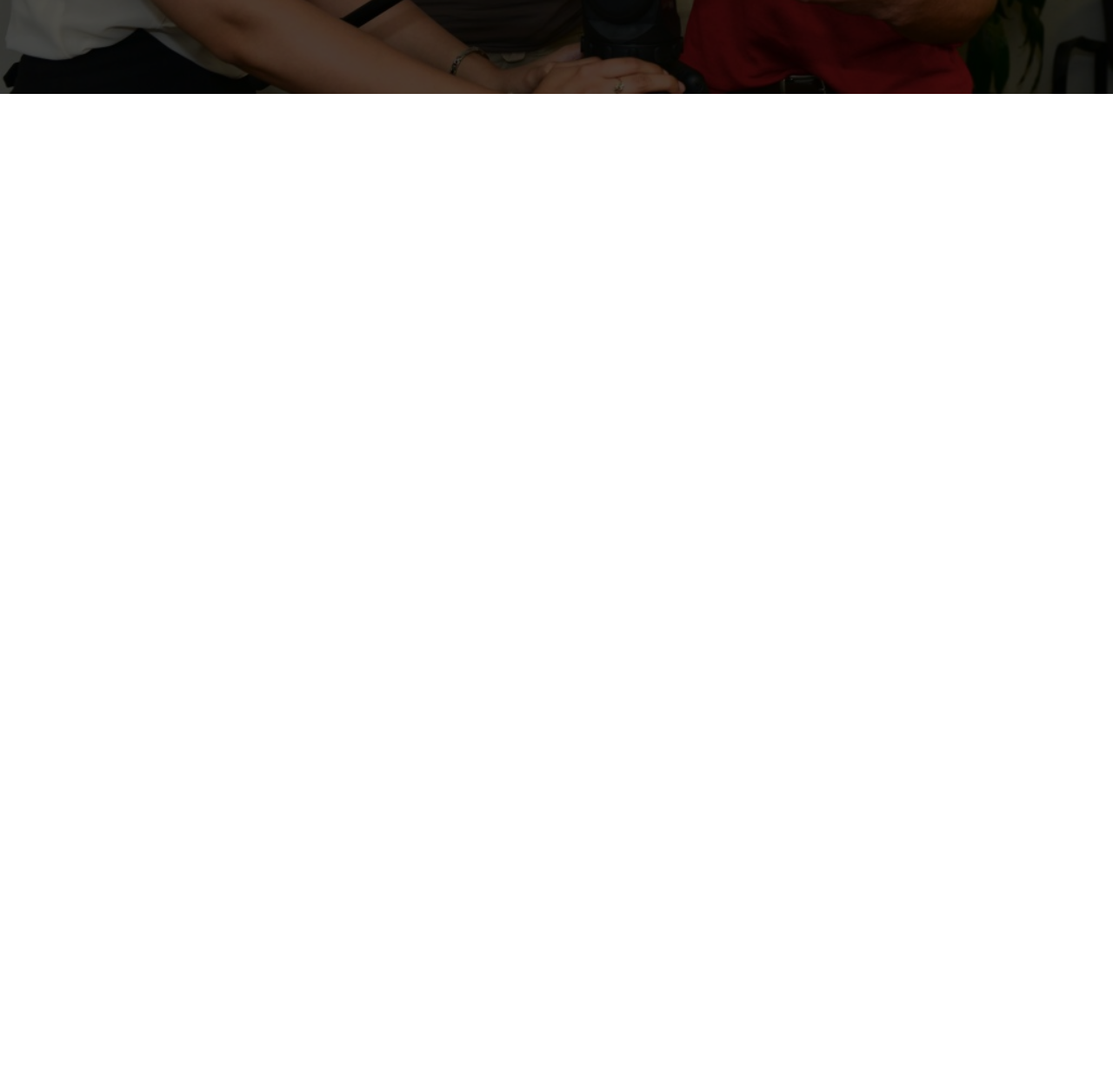
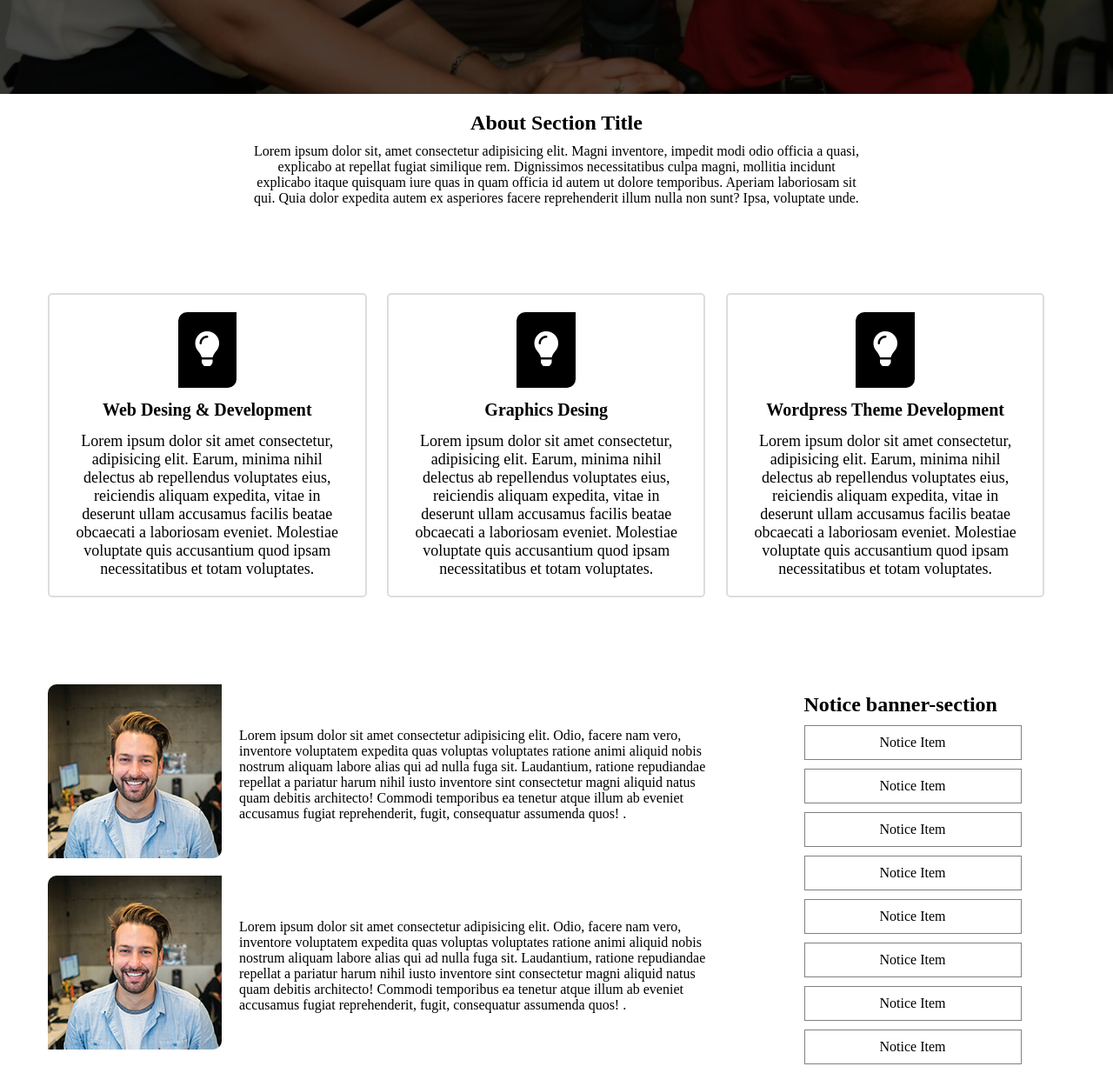
Before and after one commit to MMaidul/float-practice, a plain HTML site: page index.html in a window 1280 px wide. Shown: the part 742-1976 px from the top of the page at 87% size. Before the commit the page ends 850 px from the top, so only its background shows below. Drawn offline with Linux system fonts and the light colour scheme.

Commit message:
added about, service and blog section

```diff
--- a/assets/css/style.css
+++ b/assets/css/style.css
@@ -20,12 +20,12 @@ img {
   width: 1170px;
   margin: 0 auto;
 }
-.clearfix::after {
+
+.clearfixed ::after {
   content: "";
   display: block;
   clear: both;
 }
-
 /* header-section start here */
 .header-section {
   background-color: black;
@@ -109,3 +109,96 @@ img {
   font-size: 22px;
 }
 /* banner-section end here */
+/* about-section start here */
+.about-section {
+  margin-top: 20px;
+}
+.about {
+  text-align: center;
+}
+.about h1 {
+}
+.about p {
+  width: 700px;
+  margin: 0 auto;
+  padding-top: 10px;
+}
+/* about-section end here */
+/* service-section start here */
+.service-section {
+  margin-top: 100px;
+}
+.service {
+}
+.service__single {
+  float: left;
+  width: 31.33%;
+  border: 2px solid #ddd;
+  padding: 20px;
+  margin-right: 2%;
+  border-radius: 5px;
+  text-align: center;
+}
+.service__single:last-child {
+  margin-right: 0;
+}
+.service span {
+  display: inline-block;
+  background-color: black;
+  color: white;
+  padding: 20px;
+  font-size: 40px;
+  border-radius: 10px 0 10px 0;
+}
+.service h4 {
+  font-size: 20px;
+  text-transform: capitalize;
+  padding: 14px 0;
+}
+.service P {
+  font-size: 18px;
+}
+/* service-section end here */
+
+/* blog-section start here--------- */
+.blog-section {
+  margin-top: 100px;
+}
+.blog {
+}
+.blog__content {
+  float: left;
+  width: 65%;
+  margin-right: 5%;
+}
+.blog__notice {
+  float: left;
+  width: 30%;
+}
+
+.blog__content img {
+  float: left;
+  margin-right: 20px;
+  margin-bottom: 20px;
+  border-radius: 10px 0px 10px 0px;
+}
+.blog__content p {
+  padding-top: 50px;
+}
+
+.blog__notice h2 {
+  width: 250px;
+  margin: 10px auto;
+}
+.blog__notice ul {
+  text-align: center;
+}
+.blog__notice ul li {
+  list-style-type: none;
+  padding: 10px 0px;
+  border: 1px solid gray;
+  width: 250px;
+  margin: 10px auto;
+}
+
+/* blog-section end here--------- */
--- a/index.html
+++ b/index.html
@@ -12,9 +12,9 @@
 </head>
 <body>
     <!-- header-section start here -->
-    <header class="header-section">
+    <header class="header-section clearfixed">
         <div class="container">
-            <div class="header clearfix">
+            <div class="header">
                 <div class="header__logo">
                     <a href=""><img src="assets/img/google-logo-white-png-4.png" alt=""></a>
                 </div>
@@ -43,5 +43,66 @@
         </div>
     </section>
     <!-- banner-section end here -->
+    <!-- about-section start here -->
+    <section class="about-section">
+        <div class="container">
+            <div class="about">
+                <h1>About Section Title</h1>
+                <p>Lorem ipsum dolor sit, amet consectetur adipisicing elit. Magni inventore, impedit modi odio officia a quasi, explicabo at repellat fugiat similique rem. Dignissimos necessitatibus culpa magni, mollitia incidunt explicabo itaque quisquam iure quas in quam officia id autem ut dolore temporibus. Aperiam laboriosam sit qui. Quia dolor expedita autem ex asperiores facere reprehenderit illum nulla non sunt? Ipsa, voluptate unde.</p>
+            </div>
+        </div>
+    </section>
+    <!-- about-section end here -->
+    <!-- service-section start here -->
+    <section class="service-section clearfixed">
+        <div class="container">
+            <div class="service">
+                <div class="service__single">
+                    <span><i class="fas fa-lightbulb"></i></span>
+                    <h4>Web Desing & Development</h4>
+                    <p>Lorem ipsum dolor sit amet consectetur, adipisicing elit. Earum, minima nihil delectus ab repellendus voluptates eius, reiciendis aliquam expedita, vitae in deserunt ullam accusamus facilis beatae obcaecati a laboriosam eveniet. Molestiae voluptate quis accusantium quod ipsam necessitatibus et totam voluptates.</p>
+                </div>
+                <div class="service__single">
+                    <span><i class="fas fa-lightbulb"></i></span>
+                    <h4>Graphics Desing</h4>
+                    <p>Lorem ipsum dolor sit amet consectetur, adipisicing elit. Earum, minima nihil delectus ab repellendus voluptates eius, reiciendis aliquam expedita, vitae in deserunt ullam accusamus facilis beatae obcaecati a laboriosam eveniet. Molestiae voluptate quis accusantium quod ipsam necessitatibus et totam voluptates.</p>
+                </div>
+                <div class="service__single">
+                    <span><i class="fas fa-lightbulb"></i></span>
+                    <h4>Wordpress Theme Development</h4>
+                    <p>Lorem ipsum dolor sit amet consectetur, adipisicing elit. Earum, minima nihil delectus ab repellendus voluptates eius, reiciendis aliquam expedita, vitae in deserunt ullam accusamus facilis beatae obcaecati a laboriosam eveniet. Molestiae voluptate quis accusantium quod ipsam necessitatibus et totam voluptates.</p>
+                </div>
+            </div>
+        </div>
+    </section>
+    <!-- service-section end here -->
+    <!-- blog-section start here -->
+    <section class="blog-section clearfixed">
+      <div class="blog">
+        <div class="container">
+            <div class="blog__content">
+                 <img src="assets/img/face1.jpg" alt="" />
+                 <p>Lorem ipsum dolor sit amet consectetur adipisicing elit. Odio, facere nam vero, inventore voluptatem expedita quas voluptas voluptates ratione animi aliquid nobis nostrum aliquam labore alias qui ad nulla fuga sit. Laudantium, ratione repudiandae repellat a pariatur harum nihil iusto inventore sint consectetur magni aliquid natus quam debitis architecto! Commodi temporibus ea tenetur atque illum ab eveniet accusamus fugiat reprehenderit, fugit, consequatur assumenda quos! .</p>
+
+                 <img src="assets/img/face1.jpg" alt="" />
+                 <p>Lorem ipsum dolor sit amet consectetur adipisicing elit. Odio, facere nam vero, inventore voluptatem expedita quas voluptas voluptates ratione animi aliquid nobis nostrum aliquam labore alias qui ad nulla fuga sit. Laudantium, ratione repudiandae repellat a pariatur harum nihil iusto inventore sint consectetur magni aliquid natus quam debitis architecto! Commodi temporibus ea tenetur atque illum ab eveniet accusamus fugiat reprehenderit, fugit, consequatur assumenda quos! .</p>
+            </div>
+            <div class="blog__notice">
+                <h2>Notice banner-section</h2>
+                <ul>
+                    <li>Notice Item</li>
+                    <li>Notice Item</li>
+                    <li>Notice Item</li>
+                    <li>Notice Item</li>
+                    <li>Notice Item</li>
+                    <li>Notice Item</li>
+                    <li>Notice Item</li>
+                    <li>Notice Item</li>
+                </ul>
+            </div>
+        </div>
+      </div>
+    </section>
+    <!-- blog-section end here -->
 </body>
 </html>
```
